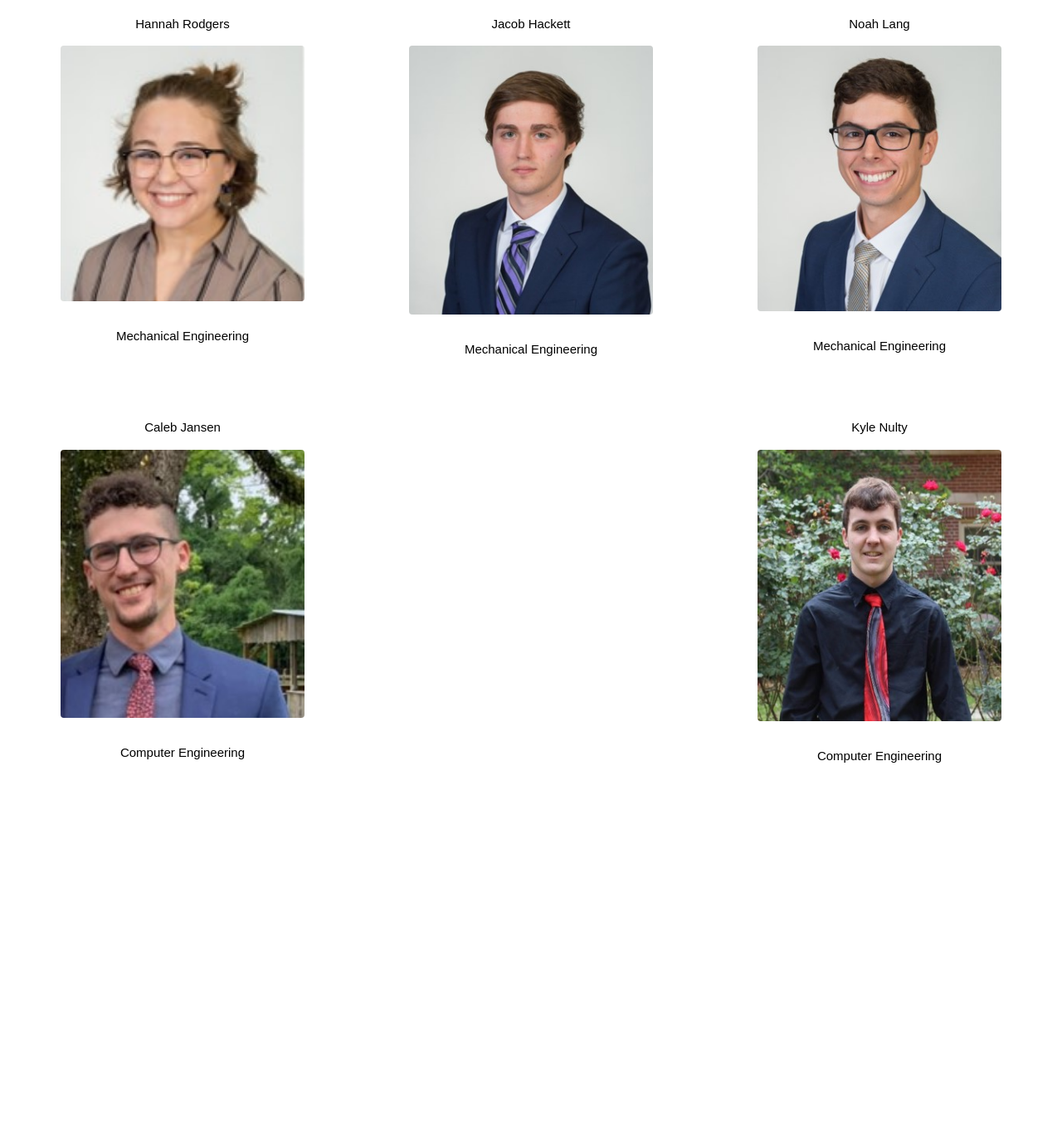
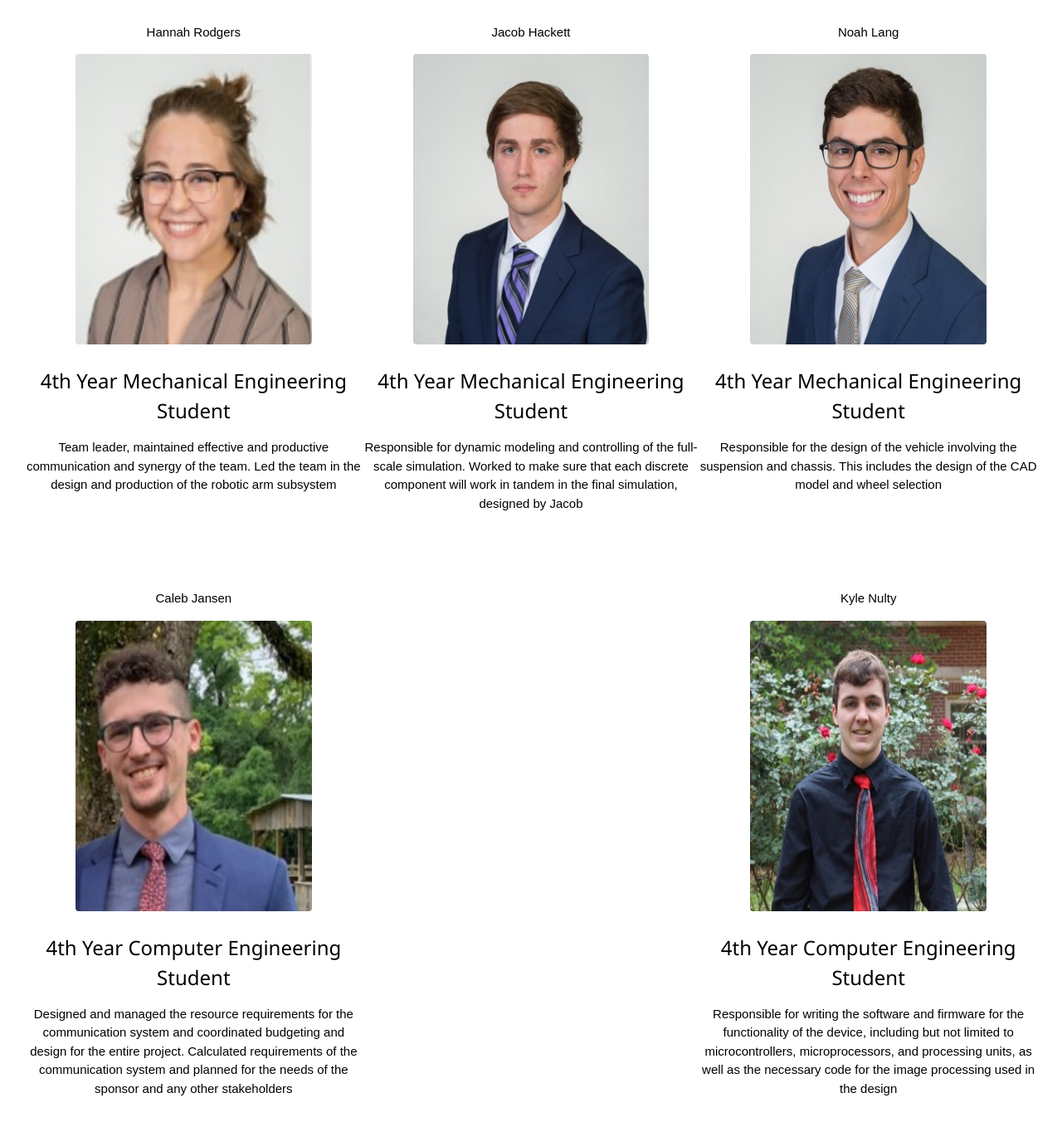
Before and after one commit to TechnoWizzz97/T516Code, a plain HTML site: page Website/Pages/Team.html in a window 1280 px wide. Shown: the part 252-1610 px from the top of the page at 83% size. Before the commit the page ends 1216 px from the top, so only its background shows below. Drawn offline with nearby package versions, Linux system fonts and the light colour scheme.

Commit message:
Update Team.html
Updated Team Bios

```diff
--- a/Website/Pages/Team.html
+++ b/Website/Pages/Team.html
@@ -31,36 +31,41 @@ body {font-family: "Arial", sans-serif}
 	<p></p>
 </div>
 <hr>
-<div class="w3-row w3-center w3-padding-16" style="margin:10px">
+<div class="w3-row w3-center w3-padding-16" style="margin:30px">
 	<div class="w3-col s4">
 		<p>Hannah Rodgers</p>
-		<img src="../w3images/Picture5.jpg" class="w3-round w3-margin-bottom" style="width:70%">
-		<p>Mechanical Engineering</p>
+		<img src="../w3images/Picture5.jpg" class="w3-round w3-margin-bottom" style="height:350px; width:70%">
+		<h3>4th Year Mechanical Engineering Student</h3>
+		<p>Team leader, maintained effective and productive communication and synergy of the team. Led the team in the design and production of the robotic arm subsystem</p>
   	</div>
 	<div class="w3-col s4">
 		<p>Jacob Hackett</p>
-		<img src="../w3images/Picture1.jpg" class="w3-round w3-margin-bottom"  style="width:70%">
-		<p>Mechanical Engineering</p>
+		<img src="../w3images/Picture1.jpg" class="w3-round w3-margin-bottom"  style="height:350px; width:70%">
+		<h3>4th Year Mechanical Engineering Student</h3>
+		<p>Responsible for dynamic modeling and controlling of the full-scale simulation. Worked to make sure that each discrete component will work in tandem in the final simulation, designed by Jacob</p>
 	</div>
 	<div class="w3-col s4">
 		<p>Noah Lang</p>
-		<img src="../w3images/Picture3.jpg" class="w3-round w3-margin-bottom" style="width:70%">
-		<p>Mechanical Engineering</p>
+		<img src="../w3images/Picture3.jpg" class="w3-round w3-margin-bottom" style="height:350px; width:70%">
+		<h3>4th Year Mechanical Engineering Student</h3>
+		<p>Responsible for the design of the vehicle involving the suspension and chassis. This includes the design of the CAD model and wheel selection</p>
 	</div>
 </div>
-<div class="w3-row w3-center w3-padding-16" style="margin:10px">
+<div class="w3-row w3-center w3-padding-16" style="margin:30px">
 	<div class="w3-col s4">
 		<p>Caleb Jansen</p>
-		<img src="../w3images/Picture2.jpg" class="w3-round w3-margin-bottom" style="width:70%">
-		<p>Computer Engineering</p>
+		<img src="../w3images/Picture2.jpg" class="w3-round w3-margin-bottom" style="height:350px; width:70%">
+		<h3>4th Year Computer Engineering Student</h3>
+		<p>Designed and managed the resource requirements for the communication system and coordinated budgeting and design for the entire project. Calculated requirements of the communication system and planned for the needs of the sponsor and any other stakeholders</p>
 	</div>
 	<div class="w3-col s4">
 	<p></p>
 	</div>
 	<div class="w3-col s4">
 		<p>Kyle Nulty</p>
-		<img src="../w3images/Picture4.jpg" class="w3-round w3-margin-bottom" style="width:70%" style="height:70%">
-		<p>Computer Engineering</p>
+		<img src="../w3images/Picture4.jpg" class="w3-round w3-margin-bottom" style="height:350px; width:70%">
+		<h3>4th Year Computer Engineering Student</h3>
+		<p>Responsible for writing the software and firmware for the functionality of the device, including but not limited to microcontrollers, microprocessors, and processing units, as well as the necessary code for the image processing used in the design</p>
 	</div>
 </div>
 <script>
```
